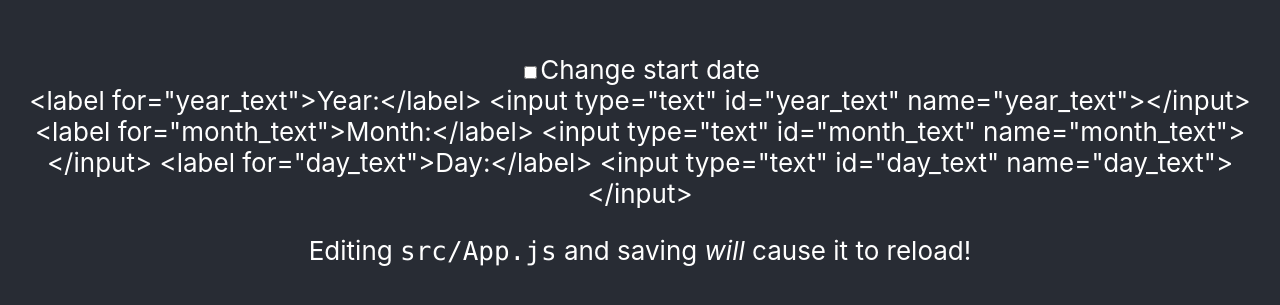
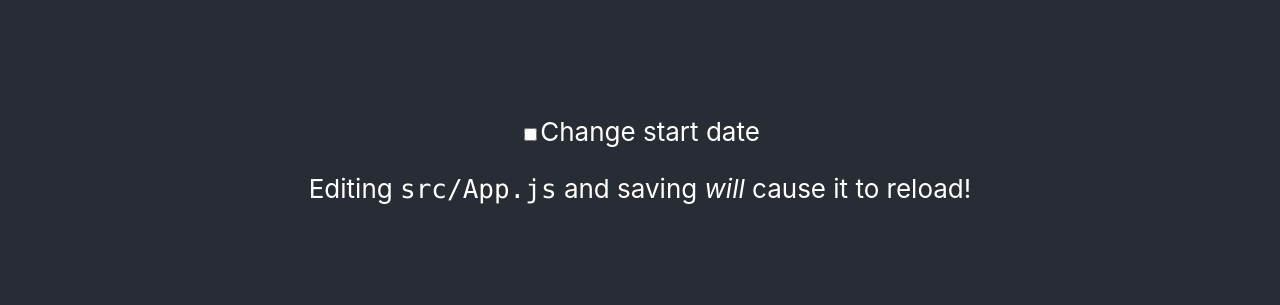
Before and after one commit to RMRattray/Calendar, a React (Create React App) app: page / in a window 1280 px wide. Shown: the part 227-532 px from the top of the page. Built offline with nearby package versions, Linux system fonts and the light colour scheme.

Commit message:
And now it renders HTML and not text

```diff
--- a/src/App.js
+++ b/src/App.js
@@ -3,7 +3,7 @@ import './App.css';
 
 function StartDateBox( props ) {
 
-  const [props_state, set_props_state] = useState( props );
+  const [props_state, set_props_state] = useState( { ...props, ...{ "style": { "display": "none" } } } );
   const content_div = <div style={props_state["style"]}>{props_state["content"]}</div>;
   const handleChecking = (event) => {
     if (event.target.checked) {
@@ -18,22 +18,27 @@ function StartDateBox( props ) {
   return (
     <div>
       {cbox}
-      <label for="my_check">Change start date</label><br />
+      <label for="my_check">{props_state["label"]}</label><br />
       {content_div}
     </div>
   )
 }
 
 function App() {
-  return (
-    <div className="App">
-      <header className="App-header">
-        <StartDateBox param_name="Start date" content='<label for="year_text">Year:</label>
+  const content_changing = <div>
+    <label for="year_text">Year:</label>
     <input type="text" id="year_text" name="year_text"></input>
     <label for="month_text">Month:</label>
     <input type="text" id="month_text" name="month_text"></input>
     <label for="day_text">Day:</label>
-    <input type="text" id="day_text" name="day_text"></input>'
+    <input type="text" id="day_text" name="day_text"></input>
+  </div>;
+
+  return (
+    <div className="App">
+      <header className="App-header">
+        <StartDateBox param_name="Start date" label ="Change start date"
+        content = {content_changing}
      />
         <p>
           Editing <code>src/App.js</code> and saving <em>will</em> cause it to reload!
```
